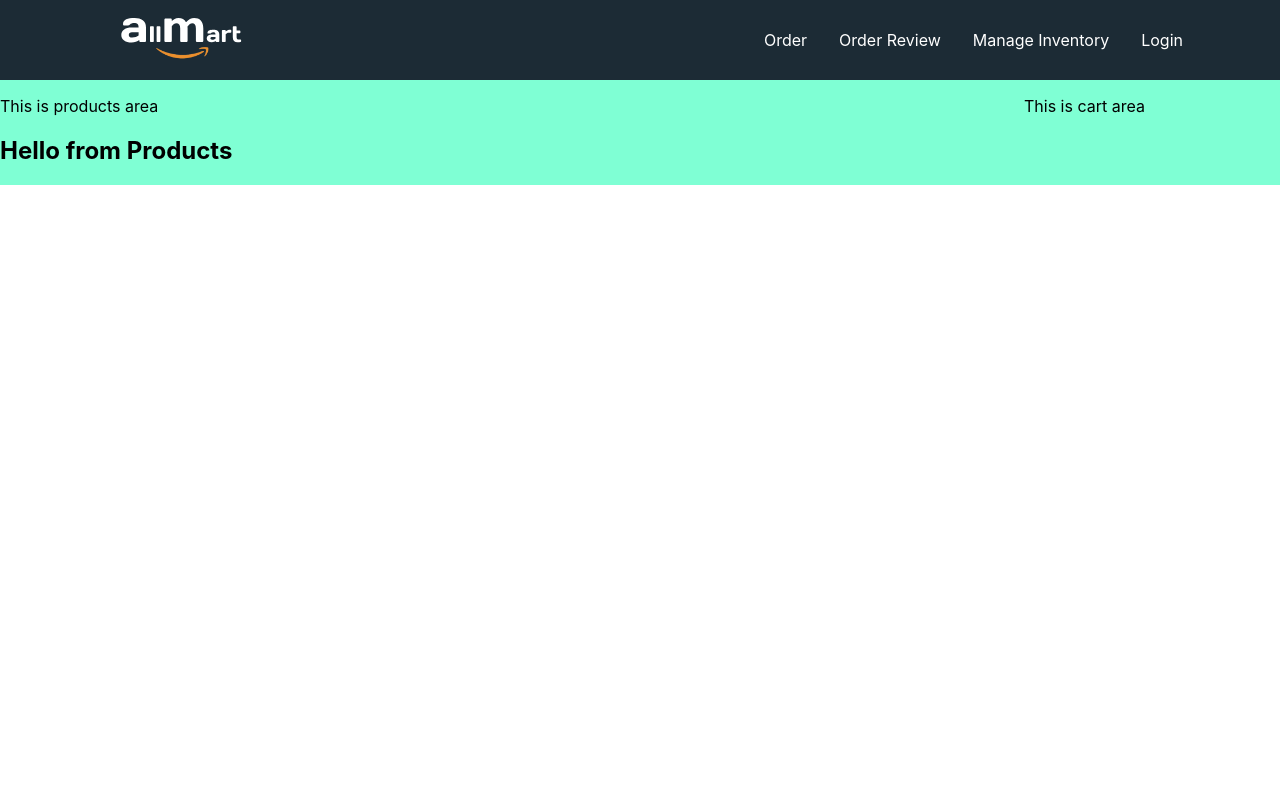
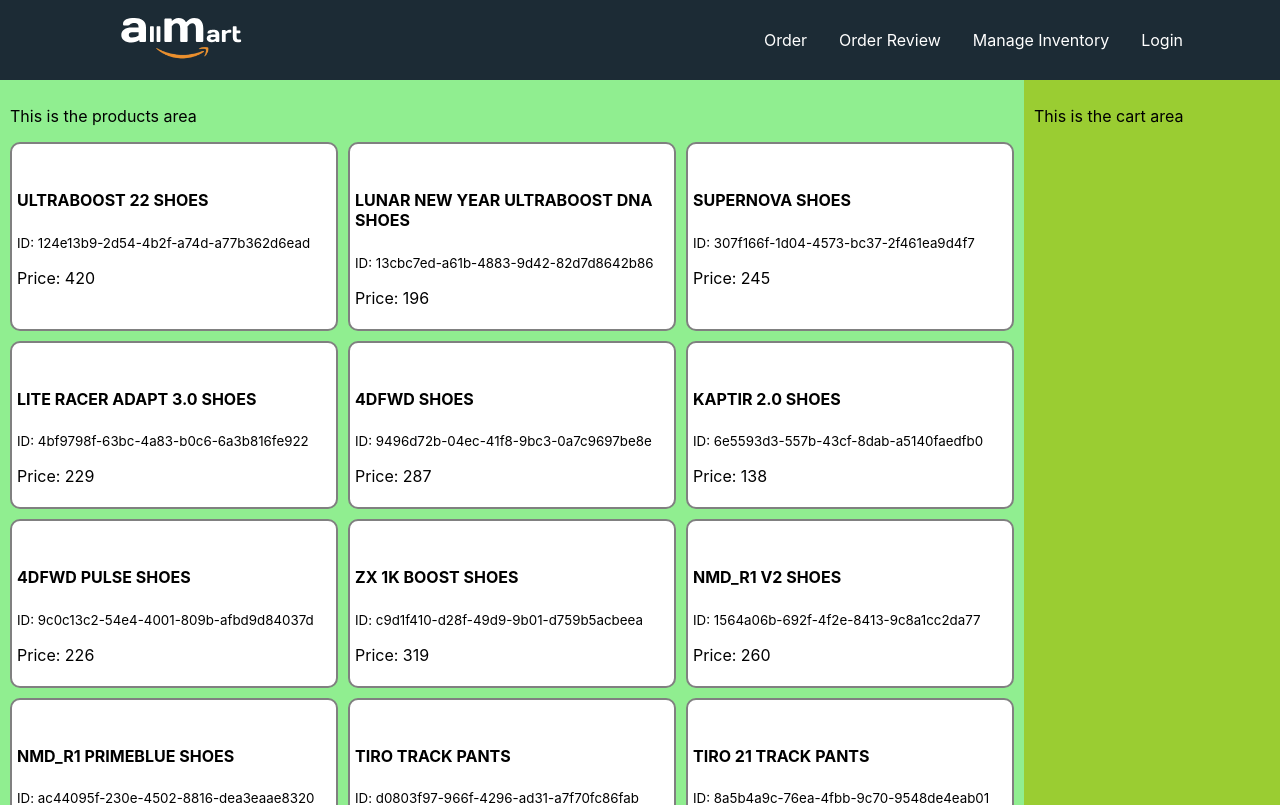
Before and after one commit to nurealammiaji/all-mart-simple, a React (Create React App) app: page / in a window 1280 px wide. Shown: the top 805 px of the page. Built offline with nearby package versions, Linux system fonts and the light colour scheme.

Commit message:
card style added

```diff
--- a/src/App.js
+++ b/src/App.js
@@ -1,7 +1,6 @@
 import './App.css';
 import Header from './components/Header/Header';
 import Shop from './components/Shop/Shop';
-import Products from './components/Products/Products';
 
 function App() {
   return (
--- a/src/components/Products/Products.css
+++ b/src/components/Products/Products.css
@@ -0,0 +1,10 @@
+.product-card {
+    background-color: white;
+    border: 2px solid gray;
+    border-radius: 10px;
+    padding: 5px;
+}
+
+.product-card:hover {
+    border: 2px solid black;
+}
--- a/src/components/Products/Products.js
+++ b/src/components/Products/Products.js
@@ -1,11 +1,17 @@
 import React from 'react';
 import './Products.css';
 
-const Products = () => {
+const Products = (props) => {
+
+    const {id, name, price} = props.product;
+    console.log(props.product);
 
     return (
-        <div>
-            <h2>Hello from Products</h2>
+        <div className='product-card'>
+            <img src="" alt="" />
+            <h4>{name}</h4>
+            <small>ID: {id}</small>
+            <p>Price: {price}</p>
         </div>
     );
 };
--- a/src/components/Shop/Shop.css
+++ b/src/components/Shop/Shop.css
@@ -1,5 +1,20 @@
 .shop {
-    background-color: aquamarine;
     display: grid;
     grid-template-columns: 4fr 1fr;
 }
+
+.products-area {
+    background-color: lightgreen;
+    padding: 10px;
+}
+
+.cart-area {
+    background-color: yellowgreen;
+    padding: 10px;
+}
+
+.products-container {
+    display: grid;
+    grid-template-columns: repeat(3, 1fr);
+    grid-gap: 10px;
+}
--- a/src/components/Shop/Shop.js
+++ b/src/components/Shop/Shop.js
@@ -13,15 +13,16 @@
 
     return (
         <div className='shop'>
-            {
-                products.map(product => console.log(product))
-            }
             <div className='products-area'>
-                <p>This is products area</p>
-                <Products></Products>
+                <p>This is the products area</p>
+                <div className='products-container'>
+                    {
+                        products.map(product => <Products key={product.id} product={product}></Products>)
+                    }
+                </div>
             </div>
             <div className='cart-area'>
-                <p>This is cart area</p>
+                <p>This is the cart area</p>
             </div>
         </div>
     );
```
